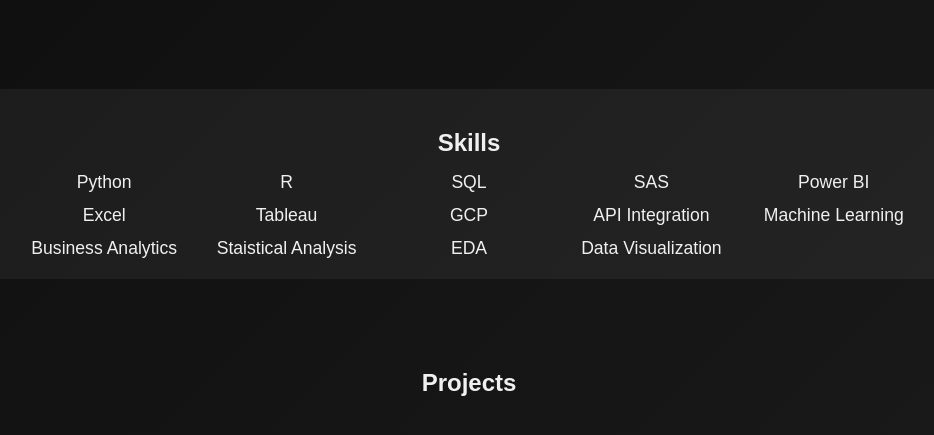
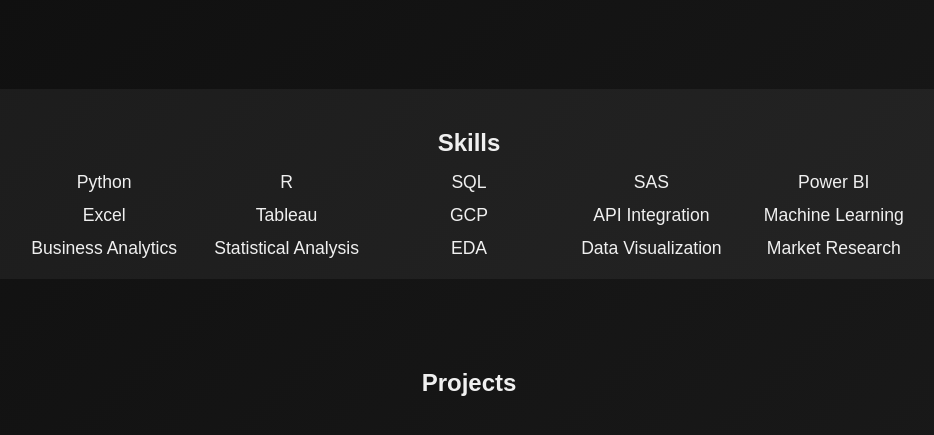
Before and after one commit to jackkeaveny/jackkeaveny.github.io, a plain HTML site: page index.html in a window 1280 px wide. Shown: the part 323-758 px from the top of the page, without its empty margins (171-1105 px from the left). Drawn offline with Linux system fonts and the light colour scheme; no server answers.

Commit message:
Update index.html

```diff
--- a/index.html
+++ b/index.html
@@ -126,7 +126,7 @@
   <div class="skills-list">
     <div>Python</div><div>R</div><div>SQL</div><div>SAS</div><div>Power BI</div><div>Excel</div>
     <div>Tableau</div><div>GCP</div><div>API Integration</div><div>Machine Learning</div>
-    <div>Business Analytics</div><div>Staistical Analysis</div><div>EDA</div><div>Data Visualization</div>
+    <div>Business Analytics</div><div>Statistical Analysis</div><div>EDA</div><div>Data Visualization</div><div>Market Research</div>
   </div>
 </section>
 
```
